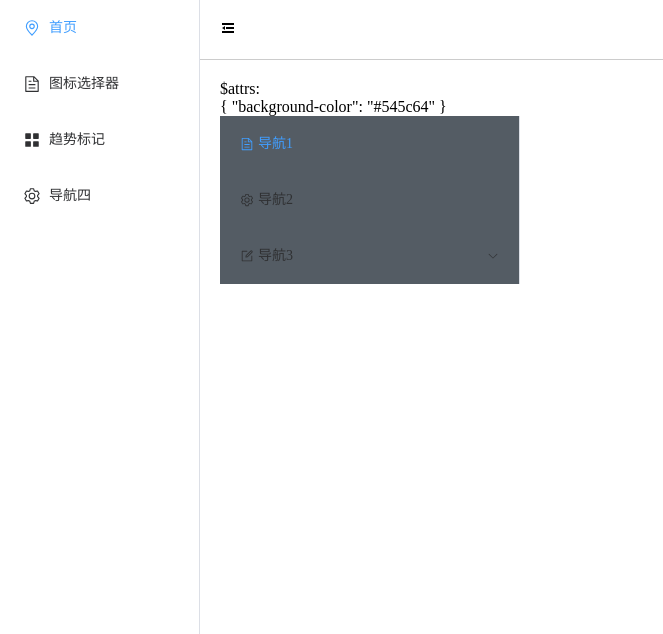
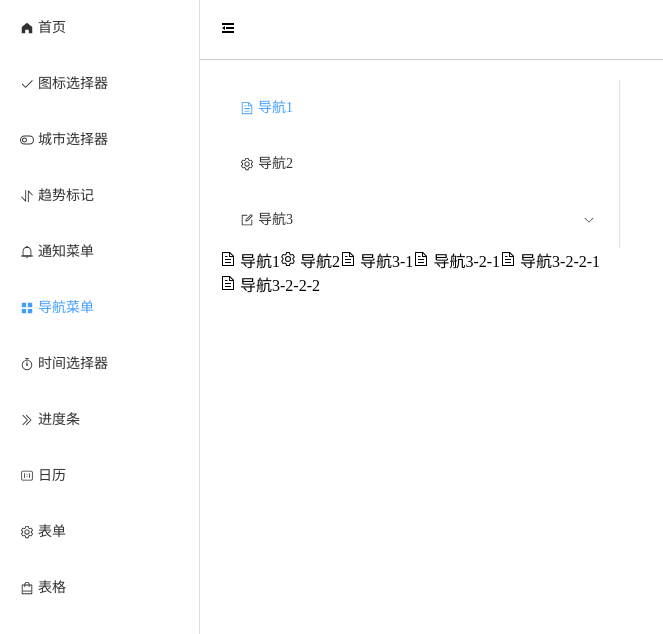
Before and after one commit to shiojiang/j3-components, a Vue app: page /menu in a window 1280 px wide. Shown: the top 634 px of the page, without its empty margins (0-663 px from the left). Built offline with nearby package versions, Linux system fonts and the light colour scheme.

Commit message:
完成导航菜单

```diff
--- a/package.json
+++ b/package.json
@@ -15,6 +15,7 @@
   },
   "devDependencies": {
     "@vitejs/plugin-vue": "^2.2.0",
+    "@vitejs/plugin-vue-jsx": "^1.3.10",
     "sass": "^1.49.8",
     "sass-loader": "^12.6.0",
     "typescript": "^4.5.4",
--- a/src/components/chooseArea/src/index.vue
+++ b/src/components/chooseArea/src/index.vue
@@ -35,7 +35,6 @@
         :value="item.code">
       </el-option>
     </el-select>
-    <button @click="handle">handle</button>
   </div>
 </template>
 
@@ -62,8 +61,6 @@ let selectCities = computed(() => {
 // 区域下拉框数据
 let selectAreas = computed(() => {
 })
-let handle = () => {
-}
 </script>
 
 <style lang="scss" scoped>
--- a/src/components/container/src/nav-side/index.vue
+++ b/src/components/container/src/nav-side/index.vue
@@ -1,27 +1,10 @@
 <template>
-  <el-menu
-    default-active="1"
-    class="el-menu-vertical-demo"
+  <j3-menu class="el-menu-vertical-demo"
+    :data="menuData"
+    :default-active="$route.path"
+    router
     :collapse="collapse">
-    <el-menu-item index="1">
-      <!-- 不能使用类名图标？ -->
-      <!-- <i class="el-icon-menu"></i> -->
-      <el-icon><Location /></el-icon>
-      <span>首页</span>
-    </el-menu-item>
-    <el-menu-item index="2">
-      <el-icon><Document /></el-icon>
-      <span>图标选择器</span>
-    </el-menu-item>
-    <el-menu-item index="3">
-      <el-icon><Menu /></el-icon>
-      <span>趋势标记</span>
-    </el-menu-item>
-    <el-menu-item index="4">
-      <el-icon><Setting /></el-icon>
-      <span>导航四</span>
-    </el-menu-item>
-  </el-menu>
+  </j3-menu>
 </template>
 
 <script lang="ts" setup>
@@ -37,6 +20,64 @@ let props = defineProps<{
   collapse: boolean,
 }>()
 
+let menuData = [
+  {
+    name: '首页',
+    index: '/',
+    icon: 'HomeFilled'
+  },
+  {
+    name: '图标选择器',
+    index: '/chooseIcon',
+    icon: 'Check'
+  },
+  {
+    name: '城市选择器',
+    index: '/chooseArea',
+    icon: 'TurnOff'
+  },
+  {
+    name: '趋势标记',
+    index: '/trend',
+    icon: 'Sort'
+  },
+  {
+    name: '通知菜单',
+    index: '/notification',
+    icon: 'Bell'
+  },
+  {
+    name: '导航菜单',
+    index: '/menu',
+    icon: 'Menu'
+  },
+  {
+    name: '时间选择器',
+    index: '/chooseTime',
+    icon: 'Timer'
+  },
+  {
+    name: '进度条',
+    index: '/progress',
+    icon: 'DArrowRight'
+  },
+  {
+    name: '日历',
+    index: '/calendar',
+    icon: 'ScaleToOriginal'
+  },
+  {
+    name: '表单',
+    index: '/form',
+    icon: 'Setting'
+  },
+  {
+    name: '表格',
+    index: '/table',
+    icon: 'shoppingBag'
+  },
+]
+
 </script>
 
 <style lang="scss" scoped>
--- a/src/components/list/src/index.vue
+++ b/src/components/list/src/index.vue
@@ -39,19 +39,19 @@
 </template>
 
 <script setup lang="ts">
-import { propType, ref } from 'vue'
+import { PropType, ref } from 'vue'
 import { listOptions, actionOptions } from './types.ts'
 import { toLine } from '../../../utils/index.ts'
 
 let props = defineProps({
   // 列表数据
   list: {
-    type: Array as propType<ListOptions[]>,
+    type: Array as PropType<ListOptions[]>,
     required: true
   },
   // 操作数据
   action: {
-    type: Array as propType<actionOptions[]>,
+    type: Array as PropType<actionOptions[]>,
     default: () => []
   }
 })
--- a/src/components/menu/index.ts
+++ b/src/components/menu/index.ts
@@ -1,9 +1,11 @@
 import { App } from 'vue'
 import menu from './src/index.vue'
+import infiniteMenu from './src/menu'
 
 // 让组件能使用use进行注册
 export default {
   install(app: App) {
     app.component('j3-menu', menu)
+    app.component('j3-infinite-menu', infiniteMenu)
   }
 }
--- a/src/components/menu/src/index.vue
+++ b/src/components/menu/src/index.vue
@@ -1,27 +1,24 @@
 <template>
-  <div>
-    <div>$attrs:</div>
-    <div>{{$attrs}}</div>
-  </div>
   <el-menu class="menu-container"
   :default-active="defaultActive"
+  :router="router"
   v-bind="$attrs">
-  <!-- $attrs接收父组件传递过来但子组件未接收props的属性 -->
+  <!-- $attrs接收父组件传递过来但子组件未接收props的属性,可以通过useAttrs打印 -->
     <!-- 渲染导航菜单项 -->
-    <template v-for="item in data" :key="item.index">
-      <el-menu-item v-if="!item.children || !item.children.length" :index="item.index">
-        <component :is="`el-icon-${toLine(item.icon)}`"></component>
-        <span>{{item.name}}</span>
+    <template v-for="item in data" :key="item[index]">
+      <el-menu-item v-if="!item[children] || !item[children].length" :index="item[index]">
+        <component :is="`el-icon-${toLine(item[icon])}`"></component>
+        <span>{{item[name]}}</span>
       </el-menu-item>
       <!-- 渲染含子导航菜单的导航菜单项 -->
-      <el-sub-menu v-if="item.children && item.children.length" :index="item.index">
+      <el-sub-menu v-if="item[children] && item[children].length" :index="item[index]">
         <template #title>
-          <component :is="`el-icon-${toLine(item.icon)}`"></component>
-          <span>{{item.name}}</span>
+          <component :is="`el-icon-${toLine(item[icon])}`"></component>
+          <span>{{item[name]}}</span>
         </template>
-        <el-menu-item v-for="(subItem, subIndex) in item.children" :key="subItem.index" :index="subItem.index">
-          <component :is="`el-icon-${toLine(subItem.icon)}`"></component>
-          <span>{{subItem.name}}</span>
+        <el-menu-item v-for="(subItem, subIndex) in item[children]" :key="subItem[index]" :index="subItem[index]">
+          <component :is="`el-icon-${toLine(subItem[icon])}`"></component>
+          <span>{{subItem[name]}}</span>
         </el-menu-item>
       </el-sub-menu>
     </template>
@@ -29,16 +26,38 @@
 </template>
 
 <script setup lang="ts">
-import { MenuIcon } from './types.ts'
+// import { MenuItem } from './types.ts'
 import { toLine } from '../../../utils/index.ts'
 let props = defineProps({
   data: {
-    type: Array as propType<MenuIcon[]>,
+    // 使用any是因为用户可以自定义传入数据键名
+    type: Array as PropType<any[]>,
     required: true
   },
   defaultActive: {
     type: String,
     default: "2"
+  },
+  router: {
+    type: Boolean,
+    default: false
+  },
+  // 用户可以自定义传入键名(标题name、图标icon、标识index、子导航菜单children等)
+  name: {
+    type: String,
+    default: "name"
+  },
+  icon: {
+    type: String,
+    default: "icon"
+  },
+  index: {
+    type: String,
+    default: "index"
+  },
+  children: {
+    type: String,
+    default: "children"
   }
 })
 
--- /dev/null
+++ b/src/components/menu/src/menu.tsx
@@ -0,0 +1,74 @@
+import { defineComponent, PropType, useAttrs } from "vue";
+import { MenuItem } from "./types";
+import * as Icons from '@element-plus/icons-vue'
+import './styles/index.scss'
+
+export default defineComponent({
+  props: {
+    data: {
+      type: Array as PropType<MenuItem[]>,
+      required: true
+    },
+    defaultActive: {
+      type: String,
+      default: "2"
+    },
+    router: {
+      type: Boolean,
+      default: false
+    }
+  },
+  setup(props, cxt) {
+    let attrs = useAttrs()
+    // 封装渲染无限层级菜单的方法
+    const renderMenu = (data: MenuItem[]) => {
+      // 返回JSX代码
+      return data.map((item: MenuItem) => {
+        // 处理每个图标
+        // item.iicon = `el-icon-${toLine(item.icon)}`
+        item.iicon = (Icons as any)[item.icon]
+
+        // JSX处理vue中的插槽
+        let slots = {
+          title: () => {
+            return (
+              <>
+                <item.iicon />
+                <span>{item.name}</span>
+              </>
+            )
+          }
+        }
+        // 判断是否有子导航菜单：递归渲染
+        if (item.children && item.children.length) {
+          return (
+            <el-sub-menu index={item.index} v-slots={slots}>
+              {renderMenu(item.children)}
+            </el-sub-menu>
+          )
+        }
+        return (
+          <el-menu-item index={item.index}>
+            <item.iicon />
+            {/* item.iicon未生效 */}
+            <span>{item.name}</span>
+          </el-menu-item>
+        )
+      }
+      );
+    };
+
+    return () => {
+      return (
+        <el-menu
+          default-active={props.defaultActive}
+          router={props.router}
+          // 貌似JSX中不使用useAttrs也可以使用父组件的属性
+          {...attrs}>
+          {renderMenu(props.data)}
+        </el-menu>
+      )
+    }
+
+  }
+})
--- /dev/null
+++ b/src/components/menu/src/styles/index.scss
@@ -0,0 +1,3 @@
+svg {
+  margin-right: 4px;
+}
--- a/src/components/menu/src/types.ts
+++ b/src/components/menu/src/types.ts
@@ -1,7 +1,9 @@
 export interface MenuItem {
   name: string,
   index: number,
-  icon?: string,
+  icon?: any,
+  // JSX中处理后的icon
+  iicon?: any,
   // 导航子菜单
   children?: MenuItem[]
 }
--- a/src/router/views/menu/index.vue
+++ b/src/router/views/menu/index.vue
@@ -1,35 +1,105 @@
 <template>
   <div class="j3-menu-container">
-    <j3-menu :data="menuData" default-active="1" background-color="#545c64" />
+  <!-- 技巧：$attrs、自定义传入键名 -->
+    <!-- 两级导航菜单：使用vue模板 -->
+    <j3-menu
+      :data="menuData"
+      default-active="1"
+      name="customName"
+      index="customIndex"
+      icon="customIcon"
+      children="customChildren"
+      />
+    <!-- 无限级导航菜单：使用JSX -->
+    <j3-infinite-menu
+      :data="infiniteMenuData"
+      default-active="1"
+      background-color="#545c64"
+      active-text-color="#E6A23C"
+      mode="horizontal"/>
   </div>
 </template>
 
 <script setup lang="ts">
 let menuData = [
   {
+    customName: '导航1',
+    customIndex: '1',
+    customIcon: 'Document'
+  },
+  {
+    customName: '导航2',
+    customIndex: '2',
+    customIcon: 'Setting'
+  },
+  {
+    customName: '导航3',
+    customIndex: '3',
+    customIcon: 'Edit',
+    customChildren: [
+      {
+        customName: '导航3-1',
+        customIndex: '3-1',
+        customIcon: 'Document'
+      },
+      {
+        customName: '导航3-2',
+        customIndex: '3-2',
+        customIcon: 'Menu'
+      },
+    ]
+  }
+]
+
+let infiniteMenuData = [
+  {
     name: '导航1',
     index: '1',
-    icon: 'document'
+    icon: 'Document'
   },
   {
     name: '导航2',
     index: '2',
-    icon: 'setting'
+    icon: 'Setting'
   },
   {
     name: '导航3',
     index: '3',
-    icon: 'edit',
+    icon: 'Edit',
     children: [
       {
         name: '导航3-1',
         index: '3-1',
-        icon: 'document'
+        icon: 'Document'
       },
       {
         name: '导航3-2',
         index: '3-2',
-        icon: 'menu'
+        icon: 'Menu',
+        children: [
+          {
+            name: '导航3-2-1',
+            index: '3-2-1',
+            icon: 'Document'
+          },
+          {
+            name: '导航3-2-2',
+            index: '3-2-2',
+            icon: 'Menu',
+            children: [
+              {
+                name: '导航3-2-2-1',
+                index: '3-2-2-1',
+                icon: 'Document'
+              },
+              {
+                name: '导航3-2-2-2',
+                index: '3-2-2-2',
+                icon: 'Document'
+              },
+            ]
+          },
+        ]
       },
     ]
   }
@@ -38,6 +108,6 @@ let menuData = [
 
 <style lang="scss" scoped>
 .j3-menu-container {
-  width: 300px;
+  width: 400px;
 }
 </style>
--- a/vite.config.ts
+++ b/vite.config.ts
@@ -1,9 +1,10 @@
 import { defineConfig } from 'vite'
 import vue from '@vitejs/plugin-vue'
+import vueJSX from '@vitejs/plugin-vue-jsx'
 
 // https://vitejs.dev/config/
 export default defineConfig({
-  plugins: [vue()],
+  plugins: [vue(), vueJSX()],
   server: {
     port: 3001
   }
```
Also changed, not shown: 1 other file (tests, documents, lock files or other folders).
